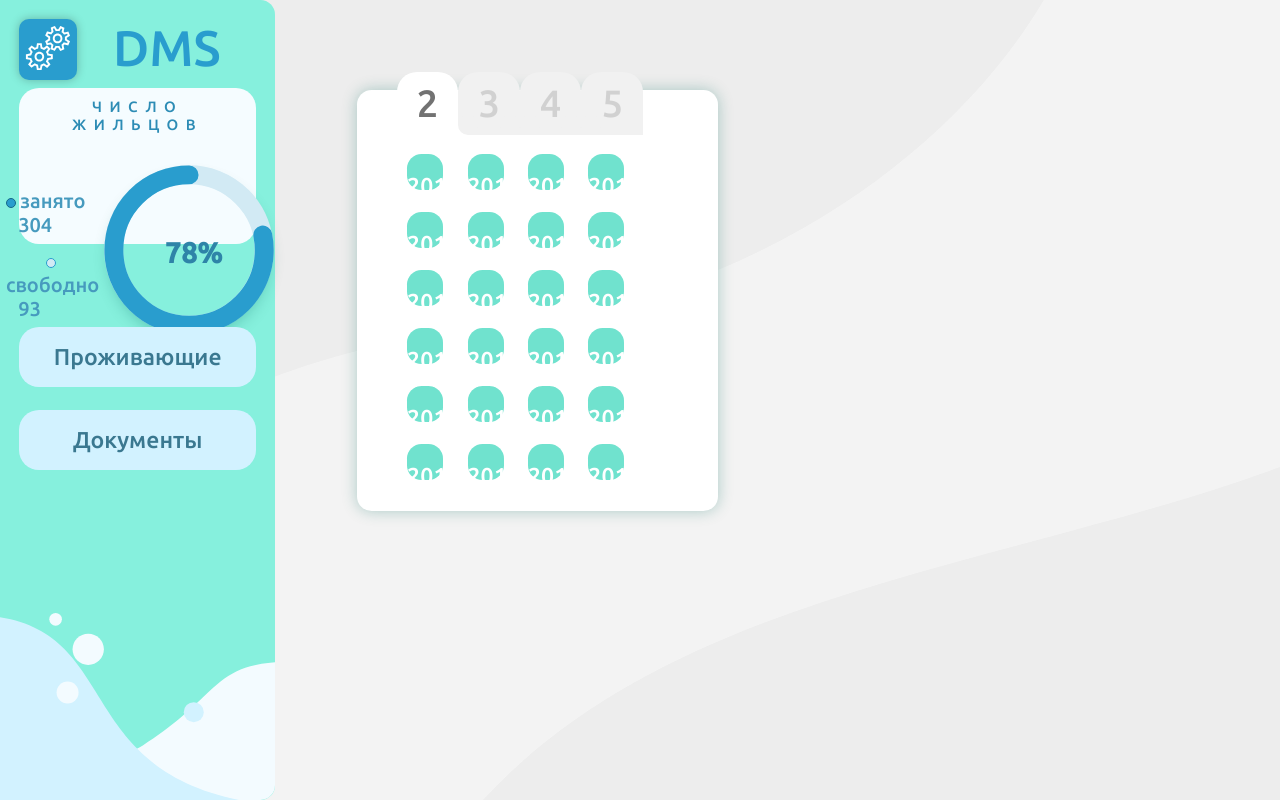
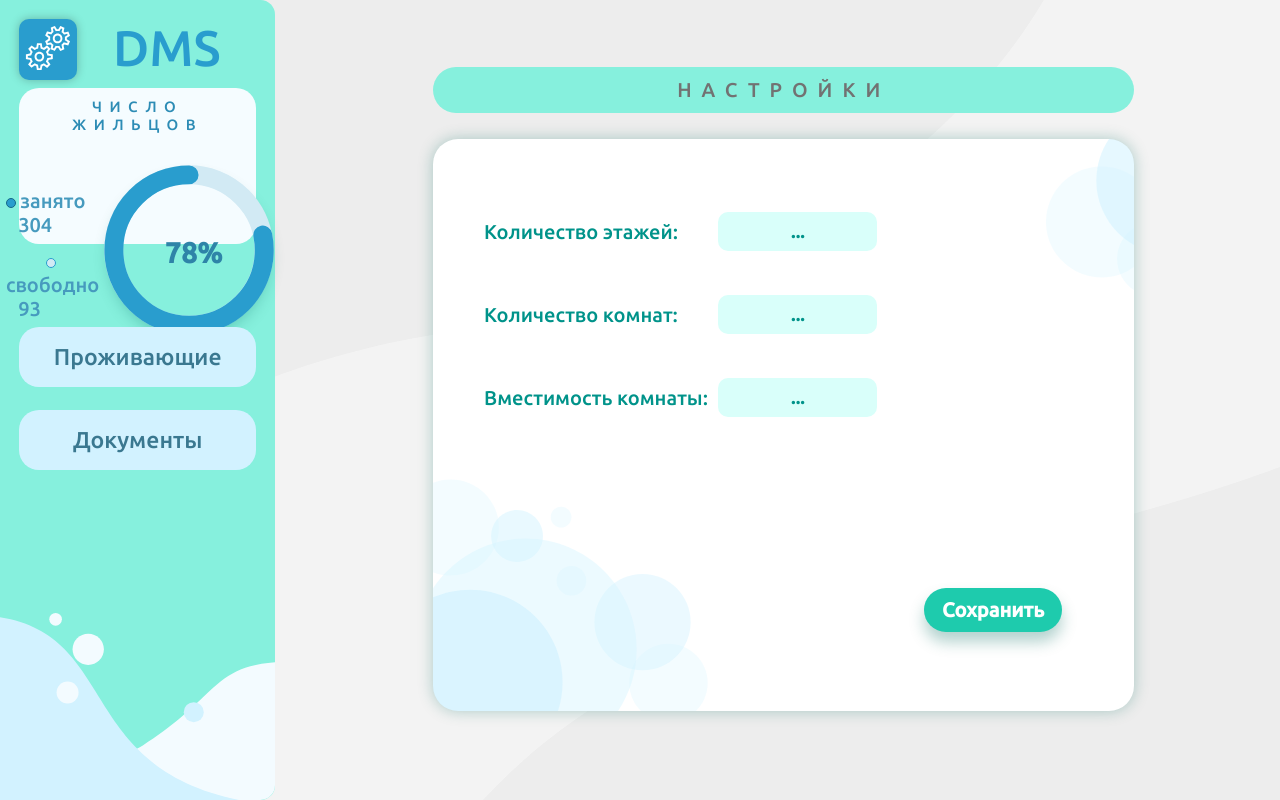
Before and after one commit to WingiM/DMS, a React (Create React App) app in the folder DMS/ClientApp/: page /settings in a window 1280 px wide. Before the commit this address led to /. Built offline with nearby package versions, Linux system fonts and the light colour scheme; sample sign-in values are in the browser's storage.

Commit message:
Create Settings page

```diff
--- a/DMS/ClientApp/src/App.js
+++ b/DMS/ClientApp/src/App.js
@@ -5,6 +5,7 @@ import Login from "./components/Login";
 import Rooms from "./components/Rooms";
 
 import './custom.css'
+import Settings from "./components/Settings";
 
 
 export default class App extends Component {
@@ -15,8 +16,9 @@ export default class App extends Component {
         return (
             <Routes>
                 <Route path="/login" element={<Login/>}/>
-                <Route exact path="/" element={<Layout/>}>
-                    <Route exact path="/" element={<Rooms/>}/>
+                <Route path="/" element={<Layout/>}>
+                    <Route path="/"/>
+                    <Route path="/settings"/>
                 </Route>
                 <Route path="*" element={<Navigate to="/"/>}/>
             </Routes>
--- a/DMS/ClientApp/src/components/Layout.js
+++ b/DMS/ClientApp/src/components/Layout.js
@@ -3,6 +3,7 @@ import {Outlet, Route, Router, Routes, Navigate} from 'react-router-dom'
 import Sidebar from "./Sidebar";
 import '../custom.css'
 import Rooms from "./Rooms";
+import Settings from "./Settings";
 
 export class Layout extends Component {
     static displayName = Layout.name;
@@ -19,6 +20,7 @@ export class Layout extends Component {
                     <Sidebar/>
                     <Routes>
                         <Route path='/' element={<Rooms/>}/>
+                        <Route path="/settings" element={<Settings/>}/>
                     </Routes>
                 </Fragment>
             // <React.StrictMode>
--- a/DMS/ClientApp/src/components/Login/Login.css
+++ b/DMS/ClientApp/src/components/Login/Login.css
@@ -29,7 +29,7 @@
     text-underline-offset: 12px;
 }
 
-.container-1 {
+.login-form-container {
     padding: 0;
     position: relative;
     top: 25%;
@@ -128,3 +128,8 @@
     color: #E15E4C;
     visibility: hidden;
 }
+
+
+.visible {
+    visibility: visible;
+}
--- a/DMS/ClientApp/src/components/Login/Login.js
+++ b/DMS/ClientApp/src/components/Login/Login.js
@@ -9,6 +9,7 @@ export class Login extends Component {
         super(props);
         this.state = {
             password: "",
+            isVisible: false
         }
     }
 
@@ -22,7 +23,9 @@ export class Login extends Component {
             let responseJson = await resp.json();
             if (resp.status === 200) {
                 localStorage.setItem("token", "Bearer: " + responseJson["value"]["access_token"]);
-                window.location = "/";
+                window.location = "/"
+            } else {
+                this.setState({isVisible: true})
             }
         })
     }
--- a/DMS/ClientApp/src/components/Login/Login.jsx
+++ b/DMS/ClientApp/src/components/Login/Login.jsx
@@ -5,13 +5,12 @@ import s_circle from "./img/Intersect-2.svg";
 import t_circle from "./img/Intersect-3.svg";
 import circle from "./img/Intersect.svg";
 import React from "react";
-import {Redirect} from "react-router-dom";
 
 function template() {
-
+    let state = this.state.isVisible ? "visible" : "";
     return (
         <div className="main">
-            <div className="container-1">
+            <div className="login-form-container">
                 <div className="col-2-3" style={{height: "100%", position: "relative"}}>
                     <div className="row">
                         <div className="logo">
@@ -21,9 +20,9 @@ function template() {
                     </div>
                     <div className="row" style={{textAlign: "center", marginTop: "5.07071%", height: "75.773282%"}}>
                         <p className="authorization-text">Авторизация</p>
-                            <input style={{zIndex: 4,}} type="password" onChange={ e => this.setState({password: e.target.value}) }
+                            <input style={{zIndex: 4,}} type="password" onChange={ e => this.setState({password: e.target.value, isVisible: false}) }
                                    className="password-input" placeholder="пароль"/> <br/>
-                            <span className="incorrect-password">неверный пароль</span> <br/>
+                            <span className={`incorrect-password ${state}`}>неверный пароль</span> <br/>
                             <button className="login-btn" type={"submit"} onClick={this.loginHandler}>Войти</button>
                     </div>
                 </div>
--- /dev/null
+++ b/DMS/ClientApp/src/components/Settings/Settings.css
@@ -0,0 +1,122 @@
+.settings-name {
+    background: #86F0DD;
+    border-radius: 25px;
+    display: flex;
+    justify-content: center;
+    align-content: space-between;
+    align-items: center;
+    height: calc(63 / 872 * 100%);
+}
+
+.settings-name p  {
+    font-family: 'Ubuntu', serif;
+    font-style: normal;
+    font-weight: 500;
+    font-size: 25px;
+    line-height: 29px;
+    letter-spacing: 0.5em;
+    height: calc(50 / 63 * 100%);
+    display: flex;
+    align-items: center;
+    color: #727272;
+}
+
+.settings {
+    box-sizing: border-box;
+    width: calc((1051 / 1920) * 100%);
+    height: calc(872 / 1080 * 100%);
+    margin-left: calc(115 / 1920 * 100%);
+    margin-right: calc(219 / 1920 * 100%);
+    margin-top: calc((100 / 1920) * 100%);
+    float: right;
+}
+
+.settings-main-block {
+    margin-top: calc(38 / 1047 * 100%);
+    height: calc(773 / 872 * 100%);
+    box-shadow: 0 0 15px rgba(0, 107, 94, 0.3);
+    border-radius: 25px;
+    background: white url(img/bubbles.svg) no-repeat;
+    background-size: cover;
+}
+
+.settings-container {
+    margin-left: calc(76 / 1051 * 100%);
+    width: calc(590 / 1051 * 100%);
+    height: calc(276 / 773 * 100%);
+    padding-top: calc(110 / 1051 * 100%);
+}
+
+.settings-container-block {
+    align-items: center;
+    font-family: 'Ubuntu', serif;
+    font-style: normal;
+    font-weight: 500;
+    font-size: 25px;
+    color: #00938A;
+    height: calc(63 / 276 * 100%);
+    width: 100%;
+    margin-bottom: calc(43 / 465 * 100%);
+}
+
+.settings-container-block span {
+    line-height: 40px;
+    vertical-align: middle;
+}
+
+.settings-container-block input {
+    width: calc(233 / 590 * 100%);
+    height: 80%;
+    background: #D9FFFA;
+    font-family: Ubuntu, serif;
+    color: #3A7890;
+    font-size: 17px;
+    font-weight: lighter;
+    border-radius: 10px;
+    border: 0;
+    outline: none;
+    float: right;
+    text-align: center;
+}
+
+.settings-container-block input::-webkit-input-placeholder {
+    text-align: center;
+    font-family: 'Ubuntu';
+    font-style: normal;
+    font-weight: 700;
+    color: #00938A;
+}
+
+.settings-save-btn {
+    position: relative;
+    width: calc(208 / 1051 * 100%);
+    height: calc(58.5 / 773 * 100%);
+    top: 30%;
+    left: 70%;
+    padding: 5px;
+    background: #1ECBAD;
+    box-shadow: 0 10px 15px rgba(0, 107, 94, 0.3);
+    outline: 0;
+    border: 0;
+    border-radius: 25px;
+    font-family: 'Ubuntu';
+    font-style: normal;
+    font-weight: 700;
+    font-size: 20px;
+    align-items: center;
+    text-align: center;
+    color: #FFFFFF;
+}
+
+
+
+@media screen and (max-width: 1700px) {
+
+    .settings-name p {
+        font-size: 20px;
+    }
+
+    .settings-container-block {
+        font-size: 20px;
+    }
+}
--- /dev/null
+++ b/DMS/ClientApp/src/components/Settings/Settings.js
@@ -0,0 +1,10 @@
+import React    from "react";
+import template from "./Settings.jsx";
+
+class Setting extends React.Component {
+  render() {
+    return template.call(this);
+  }
+}
+
+export default Setting;
--- /dev/null
+++ b/DMS/ClientApp/src/components/Settings/Settings.jsx
@@ -0,0 +1,33 @@
+import "./Settings.css";
+import React from "react";
+
+function template() {
+  return (
+      <div className="settings">
+          <div className="settings-name">
+              <p>НАСТРОЙКИ</p>
+          </div>
+
+          <div className="settings-main-block">
+              <div className="settings-container">
+                  <div className="settings-container-block">
+                      <span>Количество этажей:</span>
+                      <input type="text" placeholder="..."/>
+                  </div>
+                  <div className="settings-container-block">
+                      <span>Количество комнат:</span>
+                      <input type="text" placeholder="..."/>
+                  </div>
+                  <div className="settings-container-block">
+                      <span>Вместимость комнаты:</span>
+                      <input type="text" placeholder="..."/>
+                  </div>
+              </div>
+              <button className="settings-save-btn">Сохранить</button>
+          </div>
+      </div>
+
+  );
+};
+
+export default template;
--- /dev/null
+++ b/DMS/ClientApp/src/components/Settings/index.js
@@ -0,0 +1,2 @@
+import Setting from "./Settings";
+export default Setting;
--- a/DMS/ClientApp/src/components/Sidebar/Sidebar.jsx
+++ b/DMS/ClientApp/src/components/Sidebar/Sidebar.jsx
@@ -1,3 +1,5 @@
+import { Link } from "react-router-dom"
+
 import "./Sidebar.css";
 import "./progresscircle"
 import React from "react";
@@ -10,8 +12,8 @@ import wavesIco from './img/waves.svg'
 function template() {
     return (
         <div className="sidebar">
-            <a id="settings" href="#settings"><img alt="settings"
-                                                   src={settingIco}/></a>
+            <Link to="/settings"><a id="settings"><img alt="settings"
+                                                   src={settingIco}/></a></Link>
             <span id="sidebar-header">DMS</span>
 
             <div className="stats-block">
```
Also changed, not shown: DMS/ClientApp/src/components/Settings/img/bubbles.svg (added).
